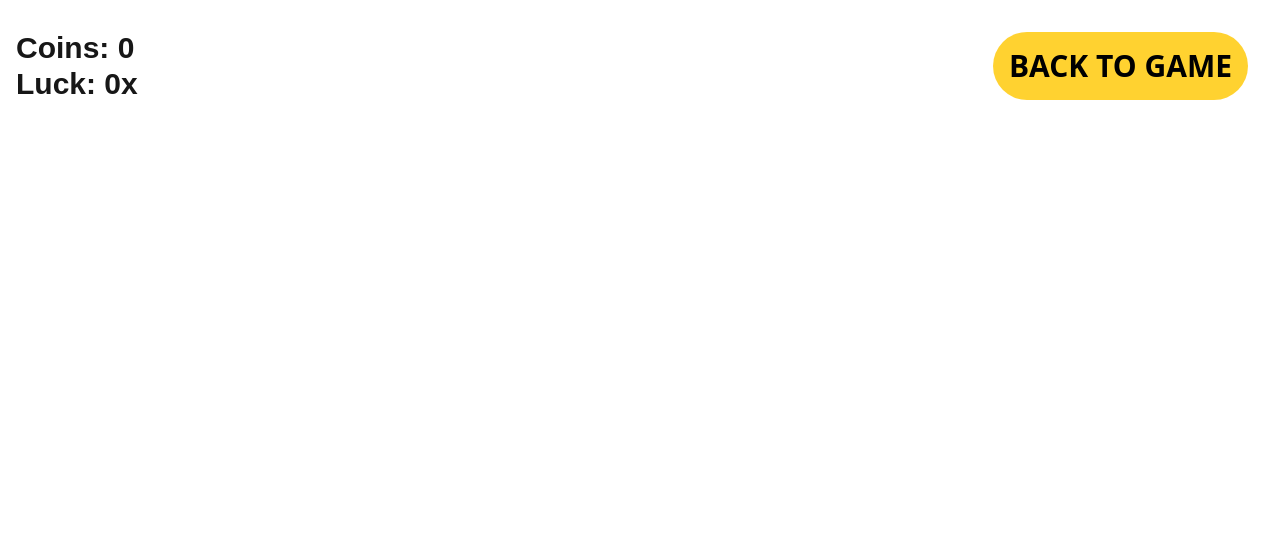
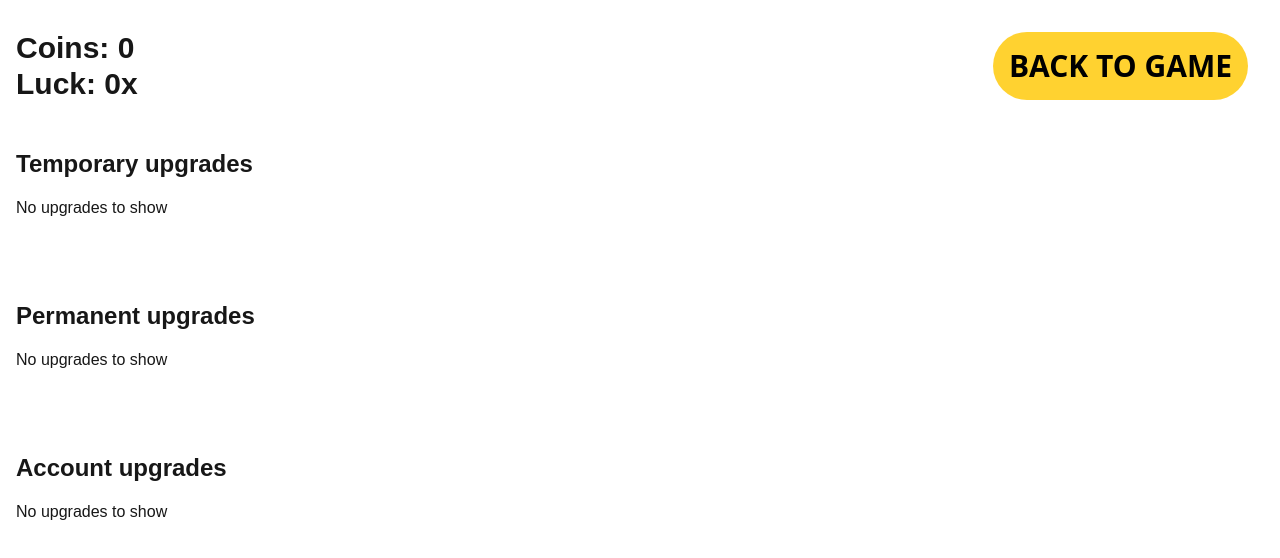
Before and after one commit to nightzirch/rng-gods, a Next.js app: page /inventory in a window 1280 px wide. Shown: the top 558 px of the page. Built offline with nearby package versions, Linux system fonts and the light colour scheme; a web font is replaced by a local one.

Commit message:
Organizes inventory and store items by type
Refactors the inventory and store pages to categorize items
into temporary, permanent, and account upgrades.

Improves the user interface by displaying items in separate
sections based on their type.

```diff
--- a/src/app/inventory/page.tsx
+++ b/src/app/inventory/page.tsx
@@ -10,17 +10,65 @@ import { useContext } from "react";
 export default function Inventory() {
   const { activeUpgrades } = useContext(UpgradeContext);
 
+  const temporaryUpgrades = activeUpgrades.filter(
+    (upgrade) => upgrade.type === "temporaryModifier"
+  );
+
+  const permanentUpgrades = activeUpgrades.filter(
+    (upgrade) => upgrade.type === "permanentModifier"
+  );
+
+  const accountUpgrades = activeUpgrades.filter(
+    (upgrade) => upgrade.type === "upgrade"
+  );
+
   return (
     <PageContainer>
       <Header>
         <BackButton />
       </Header>
 
-      <main className="p-4">
+      <main className="flex flex-col gap-20 p-4">
         <div className="grid grid-cols-2 gap-4">
-          {activeUpgrades.map((item, index) => (
-            <InventoryItem key={index} item={item} />
-          ))}
+          <span className="text-2xl font-bold col-span-2">
+            <h2>Temporary upgrades</h2>
+          </span>
+
+          {temporaryUpgrades.length ? (
+            temporaryUpgrades.map((item, index) => (
+              <InventoryItem key={index} item={item} />
+            ))
+          ) : (
+            <p>No upgrades to show</p>
+          )}
+        </div>
+
+        <div className="grid grid-cols-2 gap-4">
+          <span className="text-2xl font-bold col-span-2">
+            <h2>Permanent upgrades</h2>
+          </span>
+
+          {permanentUpgrades.length ? (
+            permanentUpgrades.map((item, index) => (
+              <InventoryItem key={index} item={item} />
+            ))
+          ) : (
+            <p>No upgrades to show</p>
+          )}
+        </div>
+
+        <div className="grid grid-cols-2 gap-4">
+          <span className="text-2xl font-bold col-span-2">
+            <h2>Account upgrades</h2>
+          </span>
+
+          {accountUpgrades.length ? (
+            accountUpgrades.map((item, index) => (
+              <InventoryItem key={index} item={item} />
+            ))
+          ) : (
+            <p>No upgrades to show</p>
+          )}
         </div>
       </main>
 
--- a/src/app/store/page.tsx
+++ b/src/app/store/page.tsx
@@ -69,15 +69,61 @@ export default function Store() {
     },
   ];
 
+  const temporaryUpgrades = storeItems.filter(
+    (upgrade) => upgrade.type === "temporaryModifier"
+  );
+
+  const permanentUpgrades = storeItems.filter(
+    (upgrade) => upgrade.type === "permanentModifier"
+  );
+
+  const accountUpgrades = storeItems.filter(
+    (upgrade) => upgrade.type === "upgrade"
+  );
+
   return (
     <PageContainer>
       <Header>
         <BackButton />
       </Header>
 
-      <main className="p-4">
+      <main className="flex flex-col gap-20 p-4">
         <div className="grid grid-cols-2 gap-4">
-          {storeItems.map((item, index) => (
+          <span className="text-2xl font-bold col-span-2">
+            <h2>Temporary upgrades</h2>
+          </span>
+
+          {temporaryUpgrades.map((item, index) => (
+            <StoreItem
+              key={index}
+              item={item}
+              onClick={() => handleItemClick(item)}
+              disabled={store.coins <= item.cost}
+            />
+          ))}
+        </div>
+
+        <div className="grid grid-cols-2 gap-4">
+          <span className="text-2xl font-bold col-span-2">
+            <h2>Permanent upgrades</h2>
+          </span>
+
+          {permanentUpgrades.map((item, index) => (
+            <StoreItem
+              key={index}
+              item={item}
+              onClick={() => handleItemClick(item)}
+              disabled={store.coins <= item.cost}
+            />
+          ))}
+        </div>
+
+        <div className="grid grid-cols-2 gap-4">
+          <span className="text-2xl font-bold col-span-2">
+            <h2>Account upgrades</h2>
+          </span>
+
+          {accountUpgrades.map((item, index) => (
             <StoreItem
               key={index}
               item={item}
```
